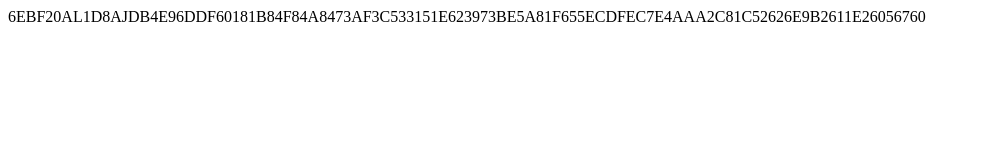
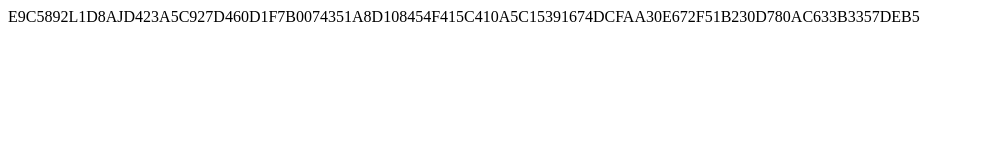
Before and after one commit to schrauger/schrauger.github.io, a plain HTML site: page github.com.html in a window 1280 px wide. Shown: the whole page, without its empty margins (0-981 px from the left). Drawn offline with Linux system fonts and the light colour scheme.

Commit message:
update verification

```diff
--- a/github.com.html
+++ b/github.com.html
@@ -1 +1 @@
-<!DOCTYPE html PUBLIC "-//W3C//DTD XHTML 1.0 Transitional//EN" "http://www.w3.org/TR/xhtml1/DTD/xhtml1-transitional.dtd"><html xmlns="http://www.w3.org/1999/xhtml" ><head><title></title></head><body>6EBF20AL1D8AJDB4E96DDF60181B84F84A8473AF3C533151E623973BE5A81F655ECDFEC7E4AAA2C81C52626E9B2611E26056760</body></html>
+<!DOCTYPE html PUBLIC "-//W3C//DTD XHTML 1.0 Transitional//EN" "http://www.w3.org/TR/xhtml1/DTD/xhtml1-transitional.dtd"><html xmlns="http://www.w3.org/1999/xhtml" ><head><title></title></head><body>E9C5892L1D8AJD423A5C927D460D1F7B0074351A8D108454F415C410A5C15391674DCFAA30E672F51B230D780AC633B3357DEB5</body></html>
```
